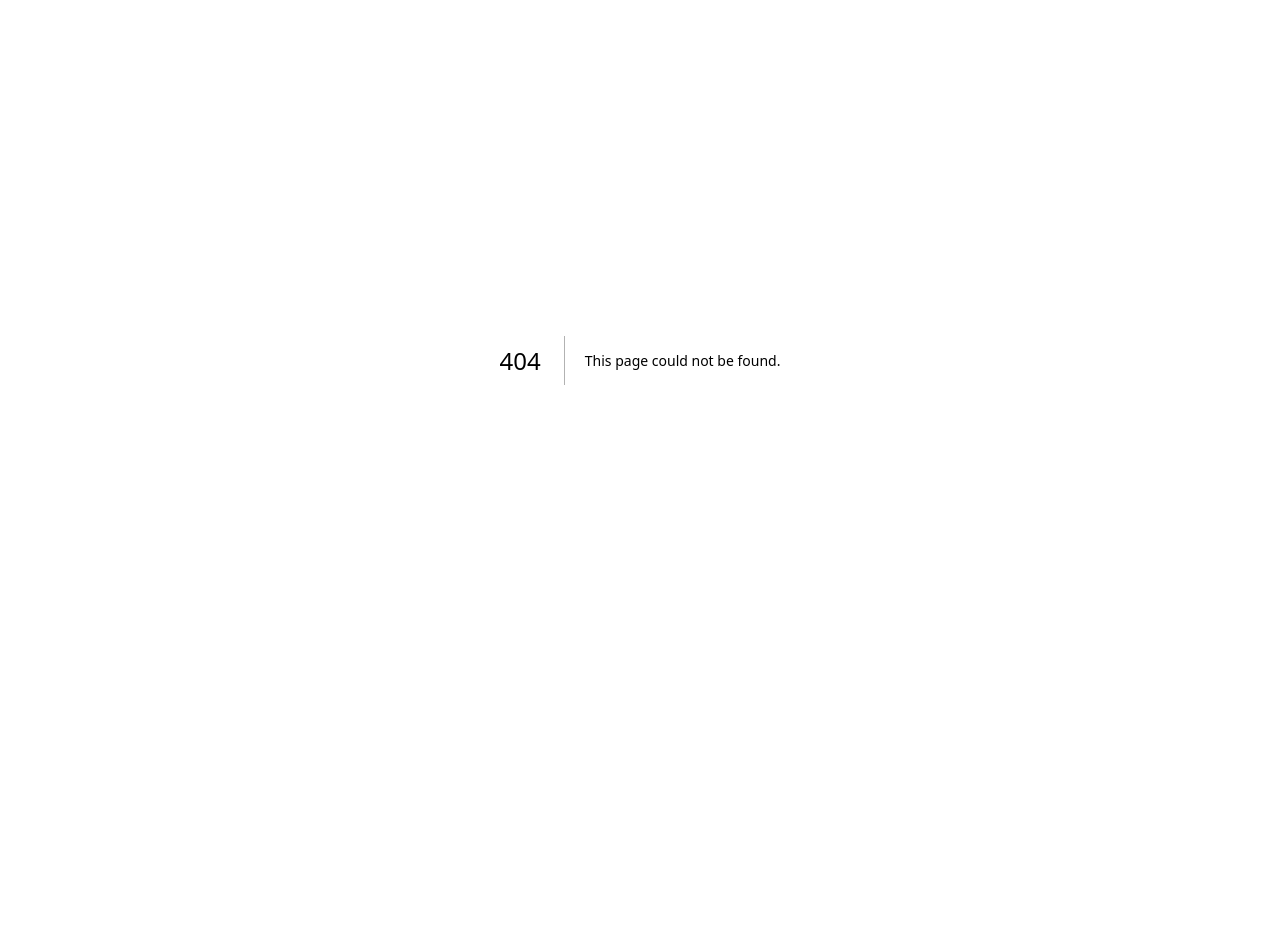
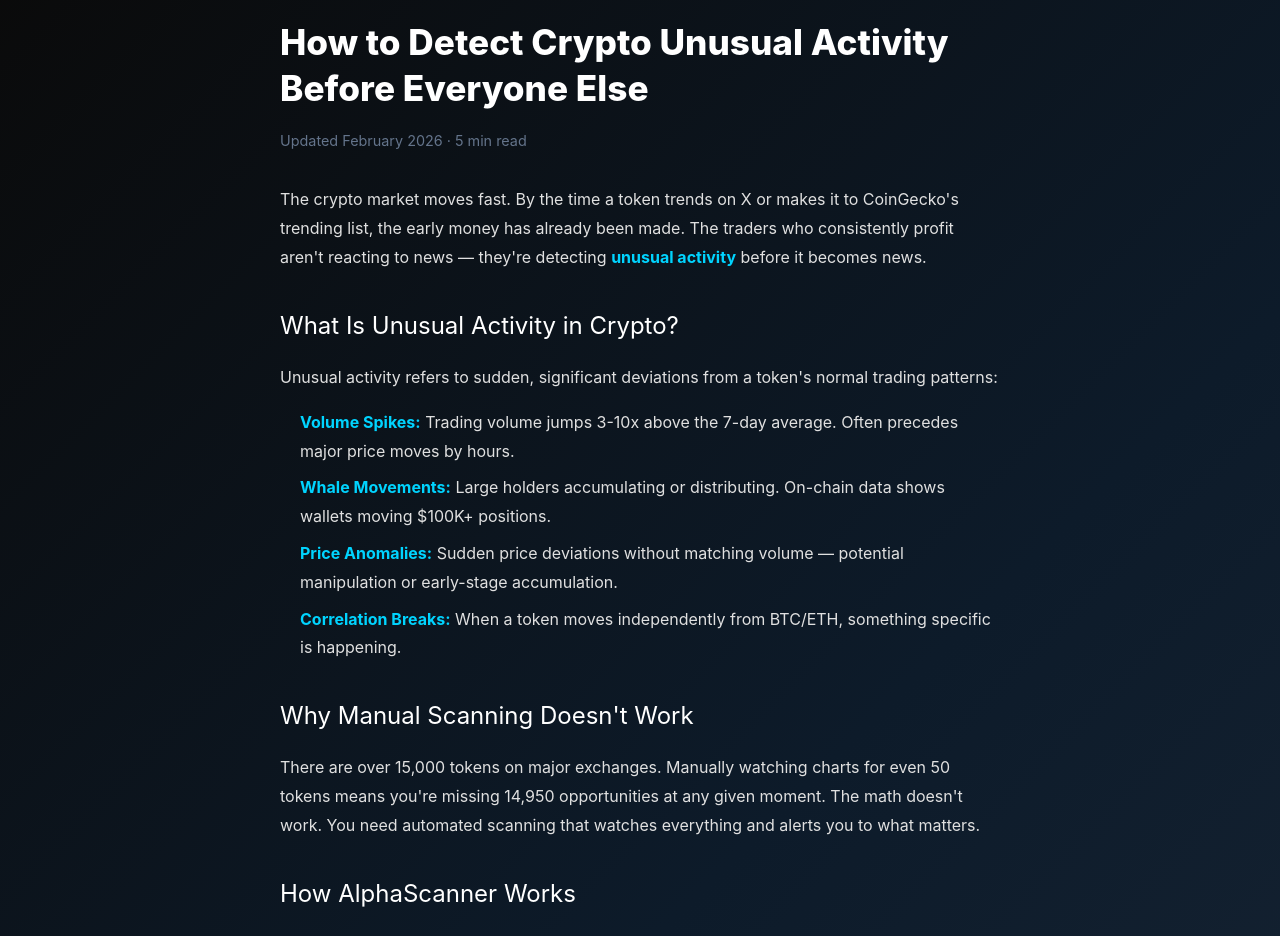
Before and after one commit to Luij78/alpha-scanner, a Next.js app: page /blog in a window 1280 px wide. Before the commit this address had no page. Shown: the part 40-976 px from the top of the page. Before the commit the page ends 800 px from the top, so only its background shows below. Built offline with nearby package versions, Linux system fonts and the light colour scheme.

Commit message:
feat: SEO blog page for organic crypto scanner traffic

```diff
--- /dev/null
+++ b/app/blog/page.tsx
@@ -0,0 +1,134 @@
+import type { Metadata } from 'next'
+
+export const metadata: Metadata = {
+  title: 'Best Crypto Unusual Activity Scanner 2026 | AlphaScanner',
+  description: 'Detect crypto volume spikes, whale movements, and price anomalies before the crowd. Real-time scanning powered by AI. Free tier available.',
+  keywords: 'crypto scanner, unusual activity detector, whale tracker, volume spike alert, crypto trading tool, bitcoin scanner',
+  openGraph: {
+    title: 'AlphaScanner — Crypto Unusual Activity Scanner',
+    description: 'Real-time crypto unusual activity detection. Volume spikes, whale movements, price anomalies.',
+    type: 'article',
+  },
+}
+
+export default function BlogPage() {
+  return (
+    <div style={{
+      minHeight: '100vh',
+      background: 'linear-gradient(135deg, #0a0a0a 0%, #0d1b2a 50%, #1b2838 100%)',
+      color: '#e0e0e0',
+      fontFamily: '-apple-system, BlinkMacSystemFont, "Segoe UI", Roboto, sans-serif',
+      padding: '60px 20px',
+    }}>
+      <article style={{ maxWidth: '720px', margin: '0 auto', lineHeight: 1.8 }}>
+        <h1 style={{
+          fontSize: '2.2rem',
+          fontWeight: 800,
+          color: '#fff',
+          marginBottom: '16px',
+          lineHeight: 1.3,
+        }}>
+          How to Detect Crypto Unusual Activity Before Everyone Else
+        </h1>
+        <p style={{ color: '#64748b', marginBottom: '32px', fontSize: '.9rem' }}>
+          Updated February 2026 · 5 min read
+        </p>
+
+        <p style={{ marginBottom: '24px' }}>
+          The crypto market moves fast. By the time a token trends on X or makes it to CoinGecko's
+          trending list, the early money has already been made. The traders who consistently profit
+          aren't reacting to news — they're detecting <strong style={{color:'#00d4ff'}}>unusual activity</strong> before it becomes news.
+        </p>
+
+        <h2 style={{ fontSize: '1.5rem', color: '#fff', margin: '32px 0 16px' }}>
+          What Is Unusual Activity in Crypto?
+        </h2>
+        <p style={{ marginBottom: '16px' }}>
+          Unusual activity refers to sudden, significant deviations from a token's normal trading patterns:
+        </p>
+        <ul style={{ marginBottom: '24px', paddingLeft: '20px' }}>
+          <li style={{ marginBottom: '8px' }}><strong style={{color:'#00d4ff'}}>Volume Spikes:</strong> Trading volume jumps 3-10x above the 7-day average. Often precedes major price moves by hours.</li>
+          <li style={{ marginBottom: '8px' }}><strong style={{color:'#00d4ff'}}>Whale Movements:</strong> Large holders accumulating or distributing. On-chain data shows wallets moving $100K+ positions.</li>
+          <li style={{ marginBottom: '8px' }}><strong style={{color:'#00d4ff'}}>Price Anomalies:</strong> Sudden price deviations without matching volume — potential manipulation or early-stage accumulation.</li>
+          <li style={{ marginBottom: '8px' }}><strong style={{color:'#00d4ff'}}>Correlation Breaks:</strong> When a token moves independently from BTC/ETH, something specific is happening.</li>
+        </ul>
+
+        <h2 style={{ fontSize: '1.5rem', color: '#fff', margin: '32px 0 16px' }}>
+          Why Manual Scanning Doesn't Work
+        </h2>
+        <p style={{ marginBottom: '24px' }}>
+          There are over 15,000 tokens on major exchanges. Manually watching charts for even 50 tokens
+          means you're missing 14,950 opportunities at any given moment. The math doesn't work.
+          You need automated scanning that watches everything and alerts you to what matters.
+        </p>
+
+        <h2 style={{ fontSize: '1.5rem', color: '#fff', margin: '32px 0 16px' }}>
+          How AlphaScanner Works
+        </h2>
+        <p style={{ marginBottom: '16px' }}>
+          AlphaScanner monitors hundreds of tokens in real-time using the CoinGecko API, applying three
+          detection algorithms simultaneously:
+        </p>
+        <ol style={{ marginBottom: '24px', paddingLeft: '20px' }}>
+          <li style={{ marginBottom: '8px' }}><strong>Volume Anomaly Detection:</strong> Compares current 1h volume against 7-day rolling average. Triggers on 3x+ deviations.</li>
+          <li style={{ marginBottom: '8px' }}><strong>Price Momentum Scoring:</strong> Tracks price change velocity across 1h, 24h, and 7d windows. Identifies acceleration patterns.</li>
+          <li style={{ marginBottom: '8px' }}><strong>Market Cap/Volume Ratio:</strong> Flags tokens where trading volume is disproportionate to market cap — a classic pre-breakout signal.</li>
+        </ol>
+
+        <div style={{
+          background: 'rgba(0,212,255,0.08)',
+          border: '1px solid rgba(0,212,255,0.2)',
+          borderRadius: '12px',
+          padding: '24px',
+          marginBottom: '32px',
+          textAlign: 'center' as const,
+        }}>
+          <p style={{ fontSize: '1.1rem', color: '#fff', marginBottom: '12px', fontWeight: 600 }}>
+            Ready to catch the next spike before it happens?
+          </p>
+          <p style={{ color: '#94a3b8', marginBottom: '16px' }}>
+            Free tier scans top 100 tokens. Pro ($29/mo) unlocks full market coverage + alerts.
+          </p>
+          <a href="/" style={{
+            display: 'inline-block',
+            padding: '12px 32px',
+            background: 'linear-gradient(135deg, #00d4ff, #0099cc)',
+            color: '#000',
+            borderRadius: '10px',
+            fontWeight: 600,
+            textDecoration: 'none',
+            fontSize: '1rem',
+          }}>
+            Try AlphaScanner Free →
+          </a>
+        </div>
+
+        <h2 style={{ fontSize: '1.5rem', color: '#fff', margin: '32px 0 16px' }}>
+          What Traders Are Saying
+        </h2>
+        <p style={{ marginBottom: '24px', fontStyle: 'italic', color: '#94a3b8' }}>
+          "The volume spike alerts alone paid for a year of Pro in my first week. Caught BONK's
+          40% run three hours before CT noticed." — Early beta tester
+        </p>
+
+        <h2 style={{ fontSize: '1.5rem', color: '#fff', margin: '32px 0 16px' }}>
+          Getting Started
+        </h2>
+        <p style={{ marginBottom: '24px' }}>
+          AlphaScanner's free tier gives you real-time scanning of the top 100 tokens by market cap.
+          No credit card required. Upgrade to Pro when you're ready for full market coverage,
+          custom alert thresholds, and webhook integrations.
+        </p>
+
+        <p style={{ marginBottom: '48px' }}>
+          The crypto market doesn't sleep, and neither does AlphaScanner. Start scanning now.
+        </p>
+
+        <div style={{ borderTop: '1px solid rgba(255,255,255,0.08)', paddingTop: '24px', color: '#64748b', fontSize: '.85rem' }}>
+          <p>Built by <a href="https://x.com/luij78" style={{color:'#00d4ff',textDecoration:'none'}}>@luij78</a> ·
+          More tools at <a href="https://luis-tools-store.vercel.app" style={{color:'#00d4ff',textDecoration:'none'}}>luis-tools-store.vercel.app</a></p>
+        </div>
+      </article>
+    </div>
+  )
+}
```
